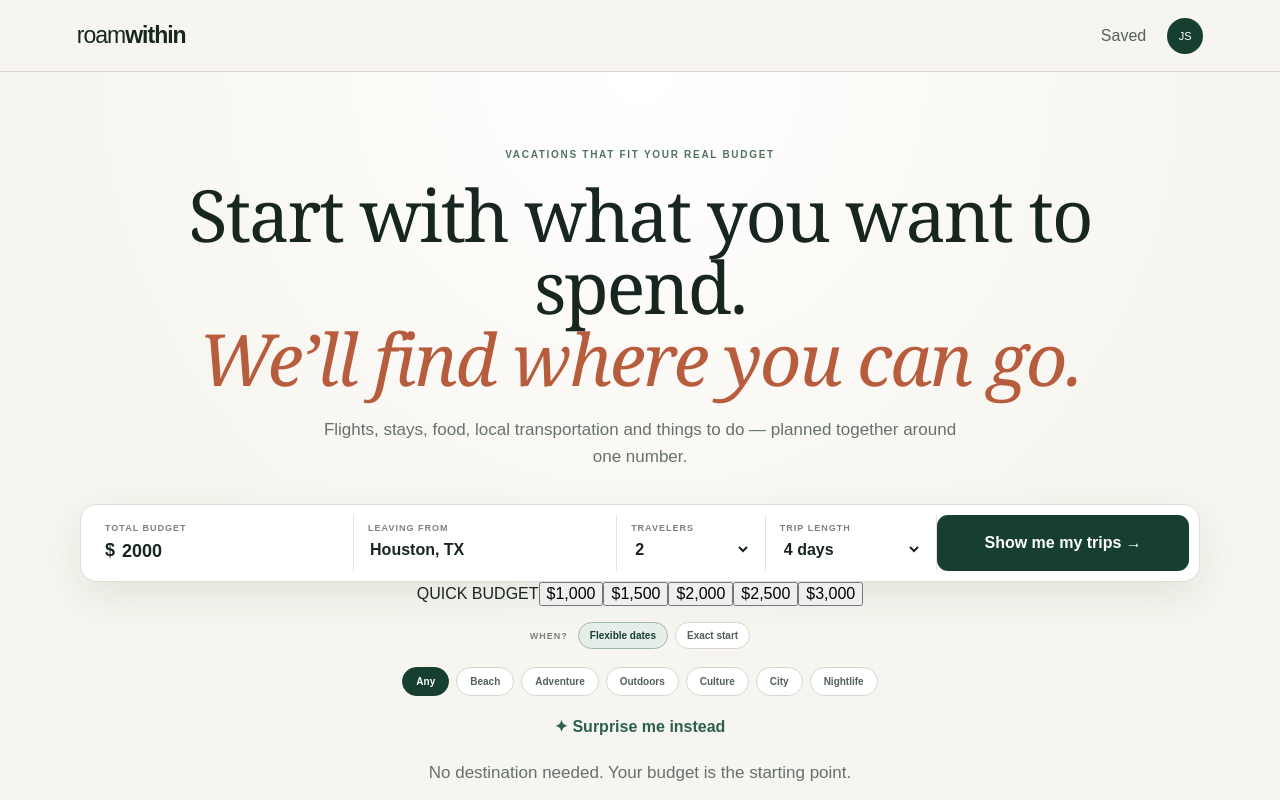
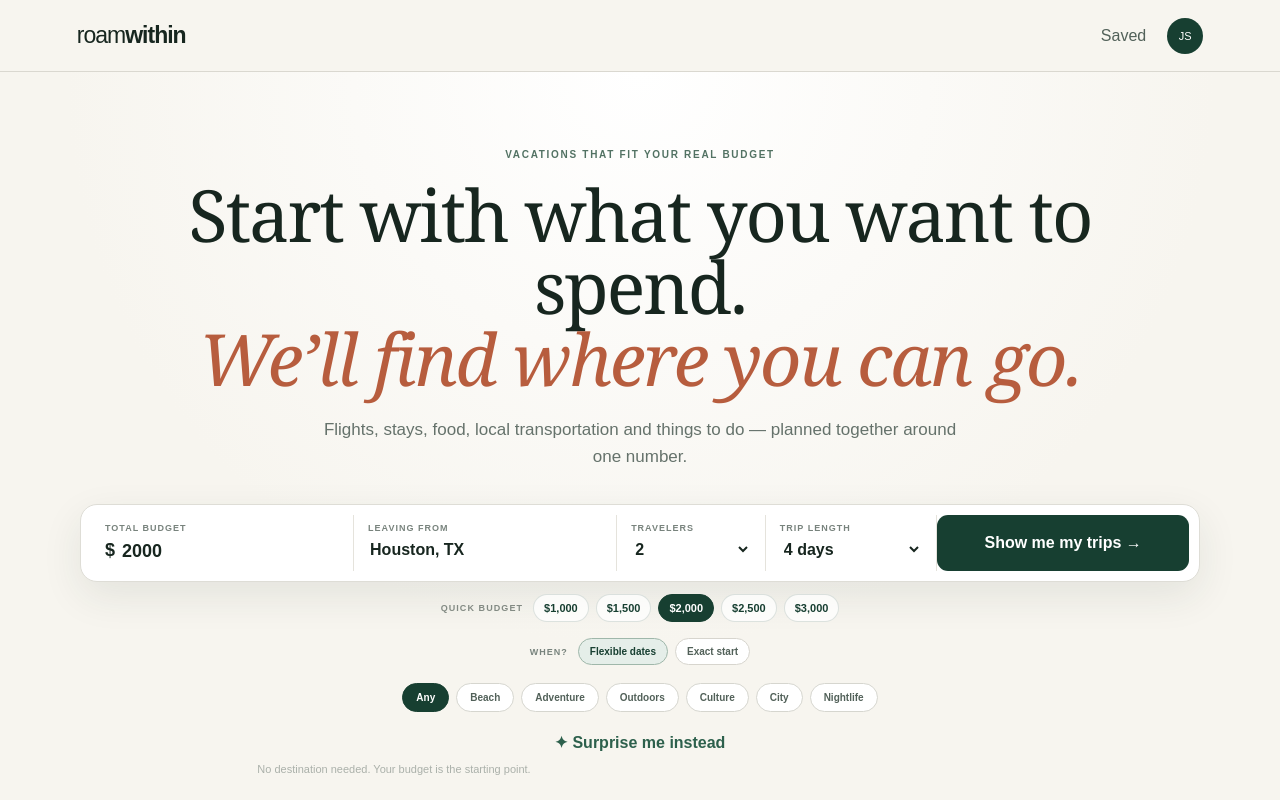
Before and after one commit to Jsnider12/Review-Kit, a Next.js app: page / in a window 1280 px wide. Shown: the top 800 px of the page. Built offline with nearby package versions, Linux system fonts and the light colour scheme.

Commit message:
Style quick budget exploration controls

```diff
--- a/app/globals.css
+++ b/app/globals.css
@@ -71,3 +71,10 @@ button:disabled{opacity:.58;cursor:not-allowed}
 
 nav .navActive{background:#173f31;color:#fff;border-radius:999px;padding:8px 12px}
 .showAll{border:0;background:transparent;color:#173f31;font-weight:850;cursor:pointer;padding:0;text-decoration:underline;text-underline-offset:3px}
+
+.budgetPresets{display:flex;justify-content:center;align-items:center;gap:7px;margin:12px auto 4px;flex-wrap:wrap}
+.budgetPresets>span{font-size:9px;font-weight:900;letter-spacing:.12em;opacity:.5;margin-right:3px}
+.budgetPresets button{border:1px solid rgba(23,63,49,.14);background:rgba(255,255,255,.75);border-radius:999px;padding:7px 10px;color:#173f31;font-size:11px;font-weight:800;cursor:pointer}
+.budgetPresets button.active{background:#173f31;color:#fff;border-color:#173f31}
+.heroHint{text-align:center;margin:8px 0 0!important;font-size:11px!important;opacity:.52}
+@media(max-width:640px){.budgetPresets{justify-content:flex-start;overflow-x:auto;flex-wrap:nowrap;padding:0 2px 4px}.budgetPresets button{flex:0 0 auto}}
```
